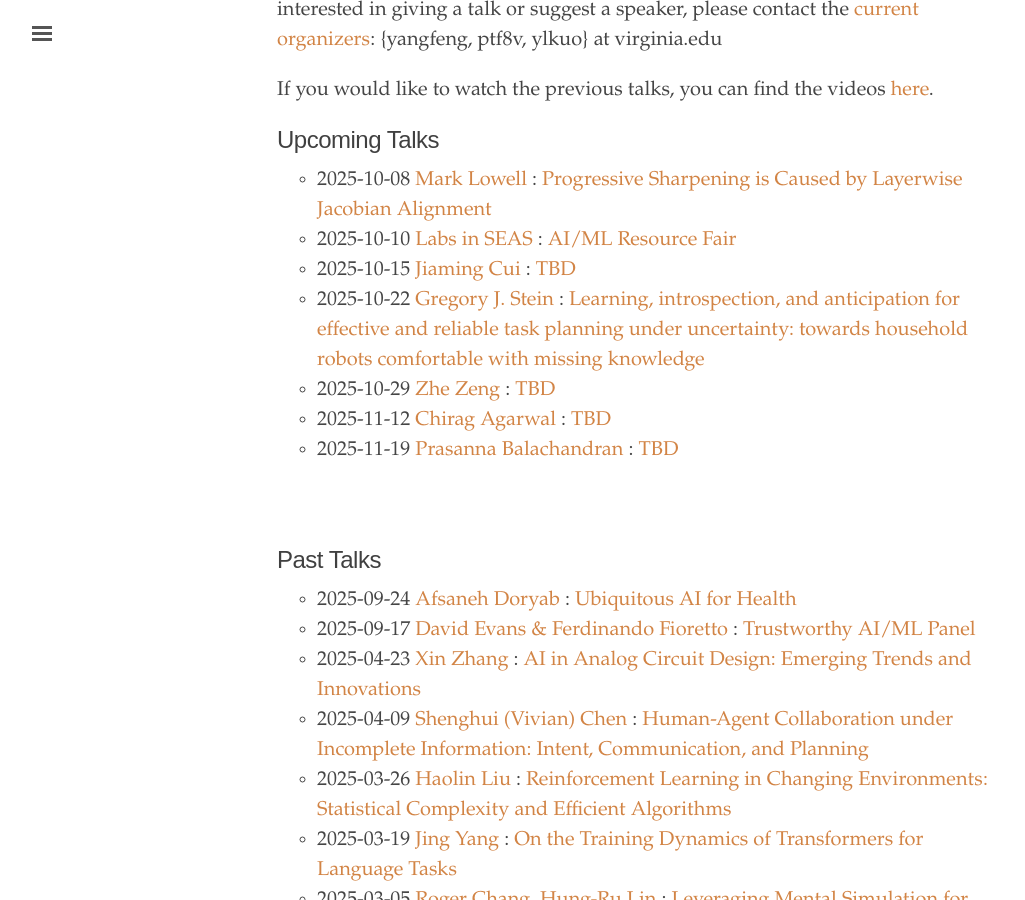
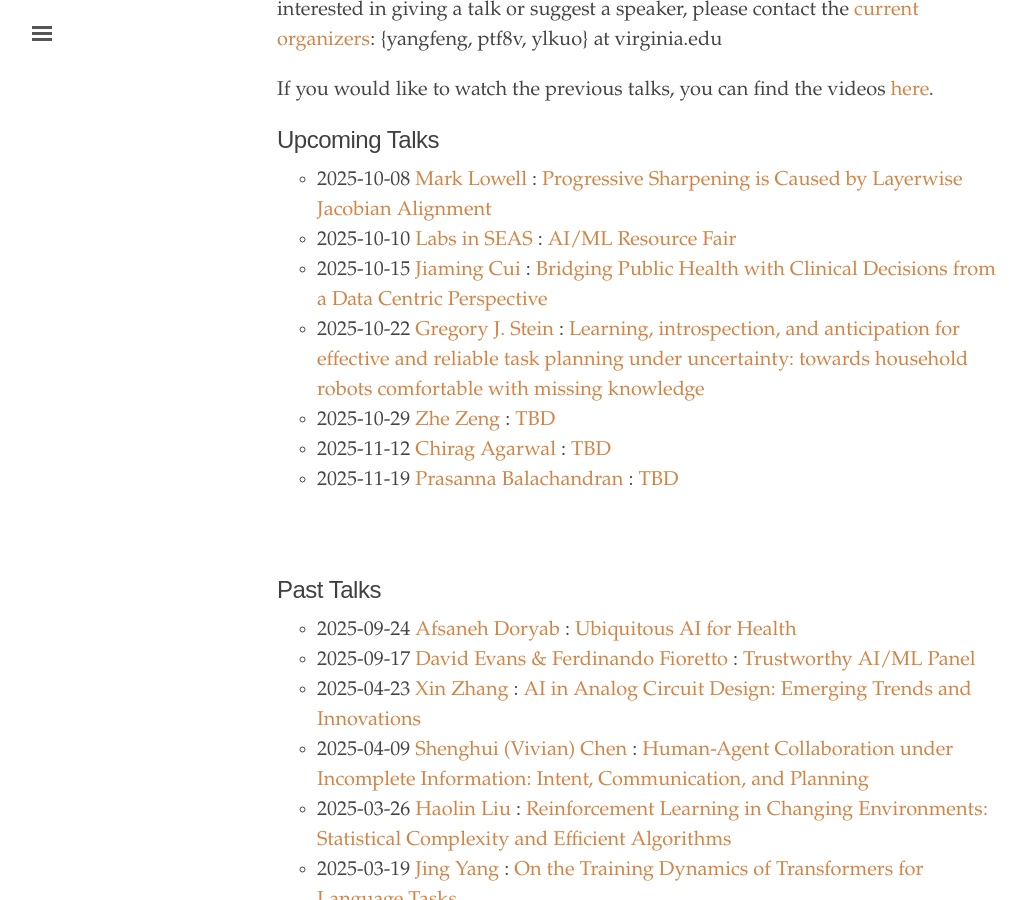
Before and after one commit to uvaml/uvaml.github.io, a Jekyll site: the page built from index.html, in a window 1280 px wide and 900 px high, scrolled down 392 px. Shown: the whole window, without its empty margins (3-1028 px from the left). Built offline with Jekyll 4.4.1, drawn with Linux system fonts in a browser that asks for light colours.

Commit message:
update Jiaming's talk

```diff
--- a/_texts/2025-10-15.md
+++ b/_texts/2025-10-15.md
@@ -1,6 +1,6 @@
 ---
 layout: post
-title: "TBD"
+title: "Bridging Public Health with Clinical Decisions from a Data Centric Perspective"
 author: Jiaming Cui
 homepage: "https://people.cs.vt.edu/jiamingcui/"
 image: "https://people.cs.vt.edu/jiamingcui/files/photo.jpg"
@@ -13,6 +13,7 @@
 ---
 
 **Abstract**
+Public health and clinical decisions are intertwined.  Public health crises place a high burden on healthcare facilities, forcing them to make decisions such as maintaining quality verses treating more people.  Meanwhile, sub-optimal clinical decisions also cause downstream effects on communities.  For example, discharging patients too early may increase disease spread.  Dr. Cui’s work brings a data-centric perspective to bridge clinical decisions within the context of infectious diseases for public health.  His work addresses multiple challenges arising from effectively utilizing rich clinical datasets and issues stemming from the complexity of disease spread dynamics in healthcare facilities.  This talk will cover methods developed to address these challenges with better-designed models to optimize disease surveillance and control policy and new techniques for end-to-end learning with mechanistic epidemiological models.  There are new challenges and opportunities to be discussed in infectious diseases and pandemic response for computer scientists, epidemiologists, and computational biologists.
 
 
 **Bio:**
```
